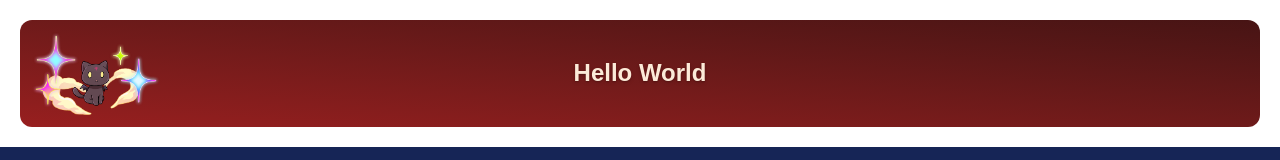
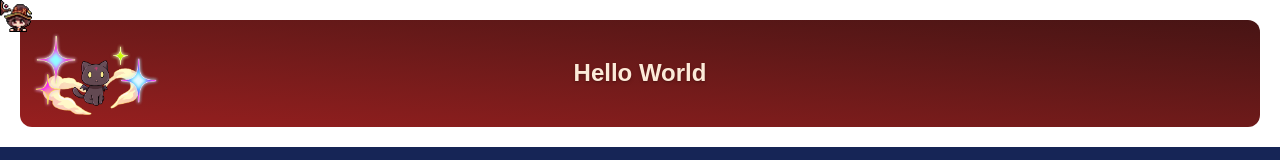
Before and after one commit to Thomas-Gouzecky/MeguURL, a Next.js app in the folder Frontend/: page / in a window 1280 px wide. Shown: the top 160 px of the page. Built offline with nearby package versions, Linux system fonts and the light colour scheme.

Commit message:
implemented custom cursor logic

```diff
--- a/Frontend/app/_components/Body/Home/InputSection/InputForm.tsx
+++ b/Frontend/app/_components/Body/Home/InputSection/InputForm.tsx
@@ -41,7 +41,7 @@ export default function InputForm() {
 				/>
 
 				<button
-					className="hover:cursor-pointer bg-indigo-950 border-amber-600 border-4"
+					className="bg-indigo-950 border-amber-600 border-4"
 					type="submit"
 				>
 					Shorten URL
--- a/Frontend/app/_components/Body/Home/InputSection/InputSection.tsx
+++ b/Frontend/app/_components/Body/Home/InputSection/InputSection.tsx
@@ -3,7 +3,7 @@ import InputForm from "./InputForm";
 export default function InputSection() {
 	return (
 		<div className="bg-blue-950 p-4 custom-text-primary">
-			<span>Paste your url to explode it!</span>
+			<h1>Paste your url to explode it!</h1>
 			<InputForm />
 		</div>
 	);
--- /dev/null
+++ b/Frontend/app/_components/CustomCursor.tsx
@@ -0,0 +1,47 @@
+"use client";
+
+import { useEffect, useState } from "react";
+import Image from "next/image";
+import useCursorState from "@/hooks/useCursorState";
+import { cursorMap } from "@/lib/cursorMap";
+
+export default function CustomCursor() {
+	const [position, setPosition] = useState({
+		x: 0,
+		y: 0,
+	});
+
+	const cursorState = useCursorState();
+
+	const cursor = cursorMap[cursorState];
+
+	useEffect(() => {
+		const move = (e: MouseEvent) => {
+			setPosition({
+				x: e.clientX,
+				y: e.clientY,
+			});
+		};
+
+		window.addEventListener("mousemove", move);
+
+		return () => {
+			window.removeEventListener("mousemove", move);
+		};
+	}, []);
+
+	return (
+		<Image
+			src={cursor}
+			alt=""
+			className="fixed pointer-events-none z-50"
+			width={32}
+			height={32}
+			unoptimized
+			style={{
+				left: position.x,
+				top: position.y,
+			}}
+		/>
+	);
+}
--- a/Frontend/app/globals.css
+++ b/Frontend/app/globals.css
@@ -18,7 +18,9 @@
 		--foreground: #ededed;
 	}
 }
-
+* {
+	cursor: none !important;
+}
 body {
 	background: var(--background);
 	color: var(--foreground);
--- a/Frontend/app/layout.tsx
+++ b/Frontend/app/layout.tsx
@@ -4,6 +4,7 @@ import { Geist, Geist_Mono } from "next/font/google";
 import "./globals.css";
 import Navbar from "./_components/Navbar/Navbar";
 import Footer from "./_components/Footer/Footer";
+import CustomCursor from "./_components/CustomCursor";
 
 const geistSans = Geist({
 	variable: "--font-geist-sans",
@@ -38,6 +39,7 @@ export default function RootLayout({
 			className={`${geistSans.variable} ${geistMono.variable} h-full antialiased`}
 		>
 			<body className="min-h-full flex flex-col">
+				<CustomCursor />
 				<Navbar />
 				{children}
 				<Footer />
--- /dev/null
+++ b/Frontend/hooks/useCursorState.ts
@@ -0,0 +1,26 @@
+import { useState, useEffect } from "react";
+import getCursorState from "@/lib/getCursorState";
+
+export default function useCursorState(): CursorState {
+	const [cursorState, setCursorState] = useState<CursorState>("default");
+
+	useEffect(() => {
+		const updateCursor = (e: MouseEvent) => {
+			const element = document.elementFromPoint(e.clientX, e.clientY);
+
+			if (element instanceof Element) {
+				setCursorState(getCursorState(element));
+			} else {
+				setCursorState("default");
+			}
+		};
+
+		window.addEventListener("mousemove", updateCursor);
+
+		return () => {
+			window.removeEventListener("mousemove", updateCursor);
+		};
+	}, []);
+
+	return cursorState;
+}
--- /dev/null
+++ b/Frontend/lib/cursorMap.ts
@@ -0,0 +1,6 @@
+export const cursorMap = {
+	default: "/cursor/megumin_01.gif",
+	pointer: "/cursor/megumin_15.gif",
+	select: "/cursor/megumin_06.gif",
+	text: "/cursor/megumin_07.gif",
+} as const;
--- /dev/null
+++ b/Frontend/lib/getCursorState.ts
@@ -0,0 +1,25 @@
+export default function getCursorState(element: Element): CursorState {
+	const customCursor = element.closest("[data-cursor]")?.getAttribute("data-cursor");
+
+	if (customCursor) {
+		return customCursor as CursorState;
+	}
+
+	if (!element) {
+		return "default";
+	}
+
+	if (element.closest("button") || element.closest("a") || element.classList.contains("cursor-pointer")) {
+		return "pointer";
+	}
+
+	if (element instanceof HTMLInputElement || element instanceof HTMLTextAreaElement) {
+		return "text";
+	}
+
+	if (element instanceof HTMLHeadingElement || element instanceof HTMLParagraphElement) {
+		return "select";
+	}
+
+	return "default";
+}
--- a/Frontend/types.d.ts
+++ b/Frontend/types.d.ts
@@ -24,3 +24,5 @@ type PostUrlResponse = {
 	error?: string;
 	urlCode?: string;
 };
+
+type CursorState = "default" | "pointer" | "text" | "select";
```
